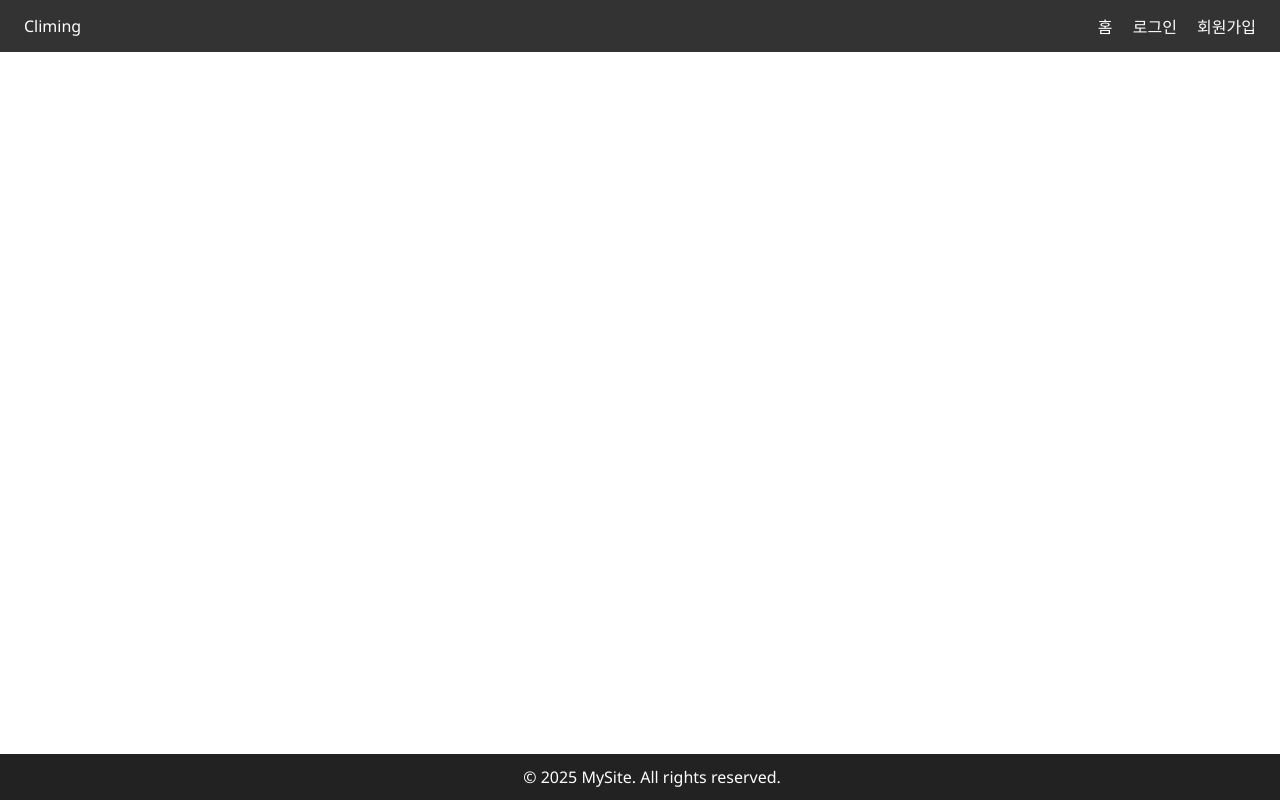
After one commit to ha5804/flask_project, a Flask app: template templates/base.html in a window 1280 px wide. The commit adds this page. Run offline with Flask 3, Linux system fonts and the light colour scheme; the template is opened without the code that fills it, so the values that code supplies are empty.

Commit message:
divide base and home

```diff
--- /dev/null
+++ b/static/home.css
@@ -0,0 +1,50 @@
+/* static/style.css */
+
+/* 기본 설정 */
+body {
+    margin: 0;
+    font-family: 'Segoe UI', sans-serif;
+}
+
+/* 네비게이션 바 */
+.navbar {
+    background-color: #333;
+    color: white;
+    padding: 14px 24px;
+    display: flex;
+    justify-content: space-between;
+    align-items: center;
+}
+
+.navbar .nav-links a {
+    color: white;
+    text-decoration: none;
+    margin-left: 16px;
+}
+
+.navbar .nav-links a:hover {
+    text-decoration: underline;
+}
+
+/* 메인 콘텐츠 */
+.content {
+    padding: 40px;
+    text-align: center;
+}
+
+.hero {
+    background-color: #f0f0f0;
+    padding: 60px 20px;
+    border-radius: 8px;
+}
+
+/* 푸터 */
+.footer {
+    background-color: #222;
+    color: white;
+    text-align: center;
+    padding: 12px;
+    position: fixed;
+    bottom: 0;
+    width: 100%;
+}
--- /dev/null
+++ b/templates/base.html
@@ -0,0 +1,29 @@
+<!-- templates/base.html -->
+<!DOCTYPE html>
+<html>
+<head>
+    <title>{% block title %}홈페이지{% endblock %}</title>
+    <link rel="stylesheet" href="{{ url_for('static', filename='home.css') }}">
+</head>
+<body>
+    <!-- 🧭 네비게이션 바 -->
+    <nav class="navbar">
+        <div class="logo">Climing</div>
+        <div class="nav-links">
+            <a href="/">홈</a>
+            <a href="/login">로그인</a>
+            <a href="/signup">회원가입</a>
+        </div>
+    </nav>
+
+    <!-- 📦 본문 콘텐츠 -->
+    <div class="content">
+        {% block content %}{% endblock %}
+    </div>
+
+    <!-- 🧱 푸터 -->
+    <footer class="footer">
+        &copy; 2025 MySite. All rights reserved.
+    </footer>
+</body>
+</html>
```
Also changed, not shown: templates/home.html (+10 -18 lines).
